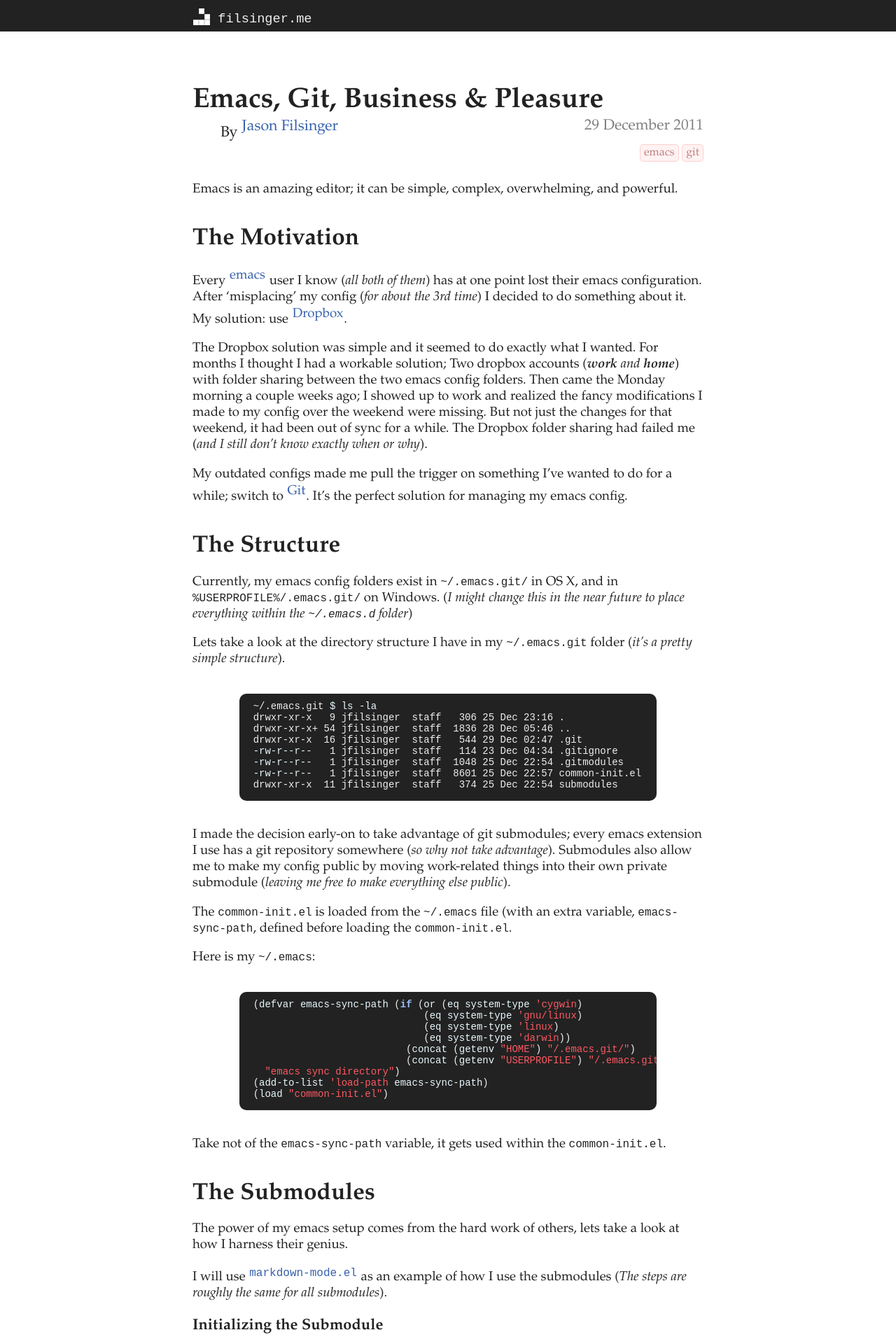
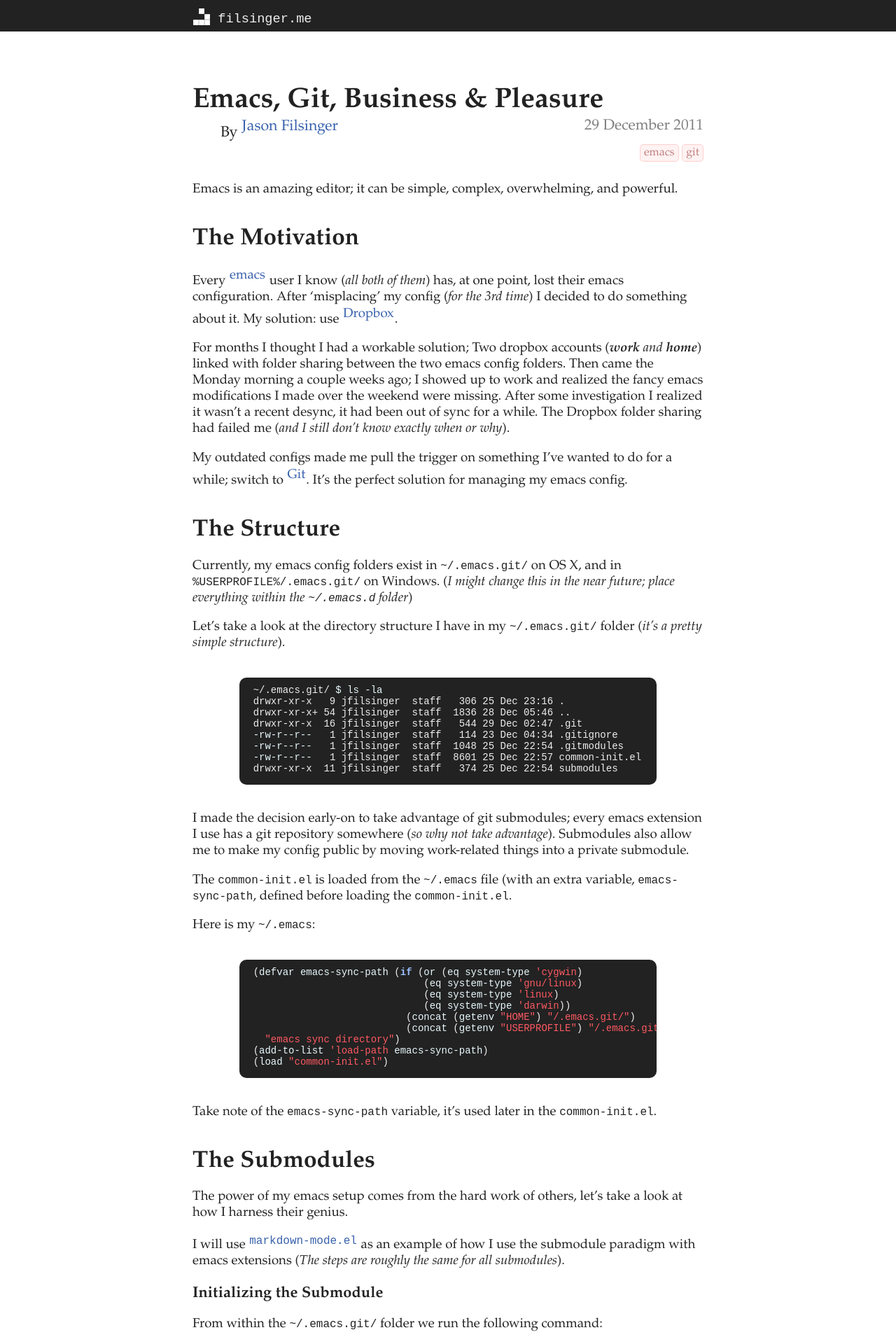
Before and after one commit to filsinger/filsinger.github.com, a Jekyll site: the page built from _posts/2011-12-29-emacs-git-business-and-pleasure.md, in a window 1280 px wide. Shown: the top 1920 px of the page at 70% size. Built offline with Jekyll 4.4.1, drawn with Linux system fonts in a browser that asks for light colours; Markdown is read by kramdown in place of the engine named in the settings; comment, search, counter and statistics services are not loaded; some of the changed text lies outside the part shown.

Commit message:
updated last post

```diff
--- a/_posts/2011-12-29-emacs-git-business-and-pleasure.md
+++ b/_posts/2011-12-29-emacs-git-business-and-pleasure.md
@@ -3,20 +3,19 @@
 title: Emacs, Git, Business & Pleasure
 tags: ['emacs', 'git']
 category: workflow
-comments: true
+comments: false
 ---
 Emacs is an amazing editor; it can be simple, complex, overwhelming, and powerful.
 
 ##The Motivation
 Every [emacs](http://www.gnu.org/software/emacs/) user I know (_all both of them_)
-has at one point lost their emacs configuration.  After 'misplacing' my config (_for about the 3rd
+has, at one point, lost their emacs configuration.  After 'misplacing' my config (_for the 3rd
 time_) I decided to do something about it.   My solution: use [Dropbox](http://dropbox.com).
 
-The Dropbox solution was simple and it seemed to do exactly what I wanted.
-For months I thought I had a workable solution;  Two dropbox accounts (_**work** and **home**_) with folder sharing
+For months I thought I had a workable solution;  Two dropbox accounts (_**work** and **home**_) linked with folder sharing
 between the two emacs config folders.  Then came the Monday morning a couple weeks ago; I showed up
-to work and realized the fancy modifications I made to my config over the weekend were missing.
-But not just the changes for that weekend,  it had been out of sync for a while.  The Dropbox folder
+to work and realized the fancy emacs modifications I made over the weekend were missing.
+After some investigation I realized it wasn't a recent desync, it had been out of sync for a while.  The Dropbox folder
 sharing had failed me (_and I still don't know exactly when or why_).
 
 My outdated configs made me pull the trigger on something I've wanted to do for a while; switch to [Git](http://git-scm.com/).
@@ -24,13 +23,13 @@
 
 
 ##The Structure
-Currently, my emacs config folders exist in `~/.emacs.git/` in OS X, and in `%USERPROFILE%/.emacs.git/` on Windows. (_I
-might change this in the near future to place everything within the `~/.emacs.d` folder_)
+Currently, my emacs config folders exist in `~/.emacs.git/` on OS X, and in `%USERPROFILE%/.emacs.git/` on Windows. (_I
+might change this in the near future; place everything within the `~/.emacs.d` folder_)
 
-Lets take a look at the directory structure I have in my `~/.emacs.git` folder (_it's a pretty simple structure_).
+Let's take a look at the directory structure I have in my `~/.emacs.git/` folder (_it's a pretty simple structure_).
 
 {% highlight bash %}
-~/.emacs.git $ ls -la
+~/.emacs.git/ $ ls -la
 drwxr-xr-x   9 jfilsinger  staff   306 25 Dec 23:16 .
 drwxr-xr-x+ 54 jfilsinger  staff  1836 28 Dec 05:46 ..
 drwxr-xr-x  16 jfilsinger  staff   544 29 Dec 02:47 .git
@@ -42,7 +41,7 @@
 
 I made the decision early-on to take advantage of git submodules; every emacs extension I use
 has a git repository somewhere (_so why not take advantage_).   Submodules also allow me to make my config
-public by moving work-related things into their own private submodule (_leaving me free to make everything else public_).
+public by moving work-related things into a private submodule.
 
 The `common-init.el` is loaded from the `~/.emacs` file (with an extra variable, `emacs-sync-path`, defined before loading the `common-init.el`.
 
@@ -59,27 +58,36 @@
 (load "common-init.el")
 {% endhighlight %}
 
-Take not of the `emacs-sync-path` variable, it gets used within the `common-init.el`.
+Take note of the `emacs-sync-path` variable, it's used later in the `common-init.el`.
+
 
 ##The Submodules
-The power of my emacs setup comes from the hard work of others,  lets take a look at how I harness their genius.
+The power of my emacs setup comes from the hard work of others,  let's take a look at how I harness their genius.
 
-I will use [`markdown-mode.el`](http://jblevins.org/projects/markdown-mode/) as an example of how I use the submodules (_The steps are roughly the same for all submodules_).
+I will use [`markdown-mode.el`](http://jblevins.org/projects/markdown-mode/) as an example of how I use the submodule paradigm with emacs extensions (_The steps are roughly the same for all submodules_).
+
 
 ### Initializing the Submodule
-From within the `~/.emacs.git` folder I ran the following commands:
+From within the `~/.emacs.git/` folder we run the following command:
 {% highlight bash %}
 git submodule add git://jblevins.org/git/markdown-mode.git submodules/markdown-mode
+{% if false %}
 git submodule update --init
 git add submodules/markdown-mode
+{% endif %}
 {% endhighlight %}
-"**`git submodule add git://jblevins.org/git/markdown-mode.git submodules/markdown-mode`**" - adds the `markdown-mode` submodule to the `~/.emacs.git/submodules/` folder.
+"**`git submodule add git://jblevins.org/git/markdown-mode.git submodules/markdown-mode`**" - adds a `markdown-mode` submodule repository to the `~/.emacs.git/submodules/` folder and addes information about the submodule to `.gitmodules`.
 
+{% if false %}
 "**`git submodule update --init`**" - Initialize the submodule and pull the latest `HEAD` from the remote server.
+
+* _When cloning a git repository as a submodule:  the submodule will have no 'local branch' but will instead contain a floating `HEAD`. (I recommend you read the submodule chapter in [ProGit](http://progit.org/book/ch6-6.html) if you want more information)_
+
 
 "**`git add submodules/markdown-mode`**" - The third command lets the git superproject know which SHA the submodule is using.
 
 * _Notice that the 3rd line does **NOT** have '**/**' at the end.  If the path we are adding ends with '**/**', git thinks think we are adding the directory [and all its contents] and not the submodule_
+{% endif %}
 
 ### Using the Submodule
 Using the `emacs-sync-path` variable that was defined within the `~/.emacs` file, I add the `markdown-mode` submodule
@@ -92,6 +100,7 @@
 (add-hook 'markdown-mode-hook 'turn-on-font-lock)
 (add-hook 'markdown-mode-hook 'hs-minor-mode)
 {% endhighlight %}
+
 
 ### Updating Submodules
 Using submodules allows me to easily update the emacs extensions I use with a little bit of shell magic.
@@ -107,9 +116,11 @@
 
 "**`git submodule foreach git pull`**" - loops through all of the submodules and pulls in the latest changes from their remote repository (_I pull because I don't make changes to the submodules_)
 
+
 ## The Rest of the Config
 For the most part my `common-init.el` emacs config just loads extensions from submodules and modifying some settings.
 If you're interested in seeing it,  you can find it [here](https://github.com/filsinger/emacs-config/blob/master/common-init.el)
+
 
 ## The Work/Life Balance
 Like I mentioned earlier, one of the submodules is a private repository containing all of my work related emacs config options.
```
